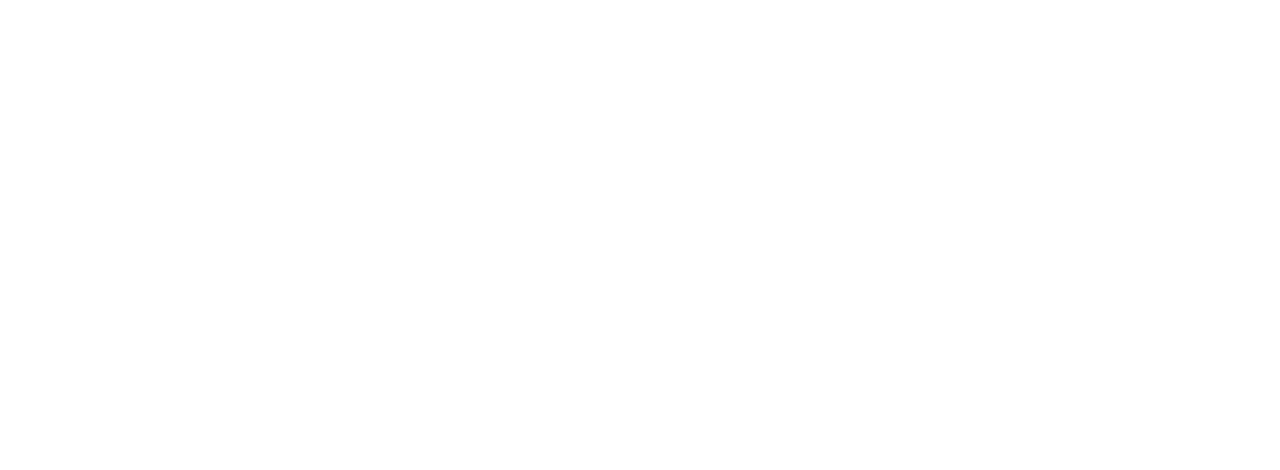
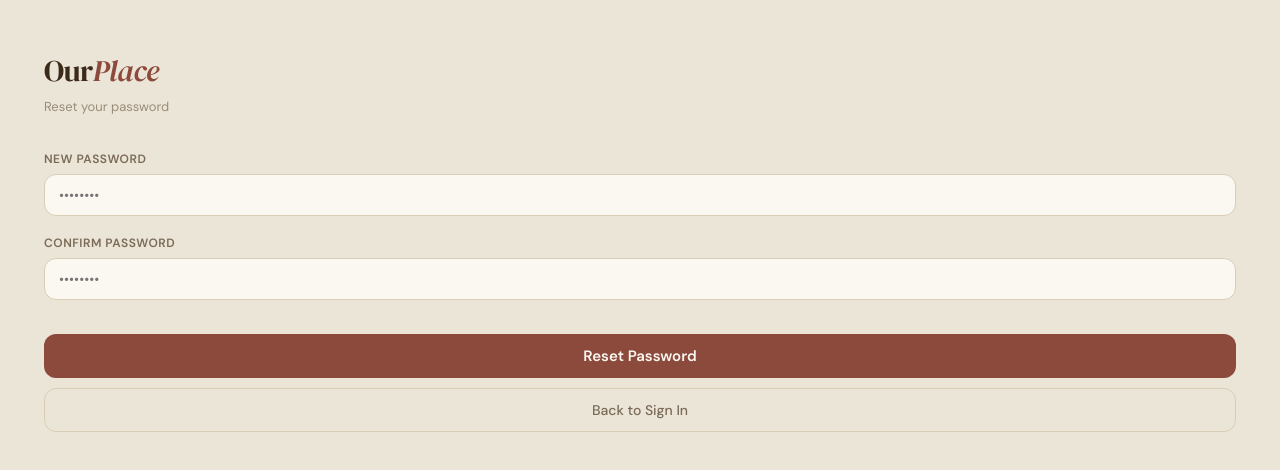
Before and after one commit to JoshuaLall/COP4331C-Group-8--MERN, a React (Vite) app in the folder frontend/: page /reset-password in a window 1280 px wide. Before the commit this address had no page. Shown: the part 160-630 px from the top of the page. Built offline with nearby package versions, Linux system fonts and the light colour scheme.

Commit message:
Add reset password page

```diff
--- a/frontend/src/App.tsx
+++ b/frontend/src/App.tsx
@@ -1,6 +1,5 @@
 import './CSS/App.css';
 import { BrowserRouter, Routes, Route } from 'react-router-dom';
-
 import Dashboard from './pages/Dashboard';
 import MyChores from './pages/MyChores';
 import LoginPage from './pages/LoginPage';
@@ -10,6 +9,7 @@
 import Recurring from './pages/Recurring';
 import Settings from './pages/Settings';
 import VerifyEmail from "./pages/VerifyEmail";
+import ResetPassword from "./pages/ResetPassword";
 
 function App() {
     return (
@@ -24,6 +24,7 @@
                 <Route path="/recurring" element={<Recurring />} />
                 <Route path="/settings" element={<Settings />} />
                 <Route path="/verify-email" element={<VerifyEmail />} />
+                <Route path="/reset-password" element={<ResetPassword />} />
             </Routes>
         </BrowserRouter>
     );
--- /dev/null
+++ b/frontend/src/pages/ResetPassword.tsx
@@ -0,0 +1,98 @@
+import { useState } from "react";
+import { useNavigate, useSearchParams } from "react-router-dom";
+import "../CSS/Login.css";
+
+export default function ResetPassword() {
+    const [searchParams] = useSearchParams();
+    const token = searchParams.get("token");
+    const navigate = useNavigate();
+
+    const [password, setPassword] = useState("");
+    const [confirm, setConfirm] = useState("");
+    const [loading, setLoading] = useState(false);
+    const [done, setDone] = useState(false);
+    const [error, setError] = useState("");
+
+    const handleReset = async () => {
+        setError("");
+
+        if (!password) return setError("Please enter a new password.");
+        if (password !== confirm) return setError("Passwords don't match.");
+        if (!token) return setError("Invalid or missing reset token.");
+
+        setLoading(true);
+        try {
+            const res = await fetch("http://localhost:5000/api/auth/reset-password", {
+                method: "POST",
+                headers: { "Content-Type": "application/json" },
+                body: JSON.stringify({ ResetToken: token, Password: password })
+            });
+            const data = await res.json();
+            if (data.error) {
+                setError(data.error);
+            } else {
+                setDone(true);
+            }
+        } catch (e) {
+            setError("Something went wrong. Is the backend running?");
+        }
+        setLoading(false);
+    };
+
+    return (
+        <div className="pg">
+            <div className="form-side">
+                <div className="brand">Our<em>Place</em></div>
+                <div className="sub">Reset your password</div>
+
+                {done ? (
+                    <>
+                        <div style={{ fontSize: "48px", textAlign: "center", margin: "20px 0" }}>✅</div>
+                        <div className="sub" style={{ textAlign: "center", marginBottom: "20px" }}>
+                            Password updated! You can now sign in.
+                        </div>
+                        <button className="btn-main" onClick={() => navigate("/")}>
+                            Back to Sign In
+                        </button>
+                    </>
+                ) : (
+                    <>
+                        <label className="lbl">New Password</label>
+                        <input
+                            className="inp"
+                            type="password"
+                            placeholder="••••••••"
+                            value={password}
+                            onChange={(e) => setPassword(e.target.value)}
+                            onKeyDown={(e) => e.key === "Enter" && handleReset()}
+                        />
+
+                        <label className="lbl">Confirm Password</label>
+                        <input
+                            className="inp"
+                            type="password"
+                            placeholder="••••••••"
+                            value={confirm}
+                            onChange={(e) => setConfirm(e.target.value)}
+                            onKeyDown={(e) => e.key === "Enter" && handleReset()}
+                        />
+
+                        {error && (
+                            <div style={{ color: "#c0392b", fontSize: "14px", marginTop: "8px" }}>
+                                {error}
+                            </div>
+                        )}
+
+                        <button className="btn-main" onClick={handleReset} disabled={loading} style={{ marginTop: "16px" }}>
+                            {loading ? "Resetting..." : "Reset Password"}
+                        </button>
+
+                        <button className="btn-sec" onClick={() => navigate("/")} style={{ marginTop: "10px" }}>
+                            Back to Sign In
+                        </button>
+                    </>
+                )}
+            </div>
+        </div>
+    );
+}
```
Also changed, not shown: 1 other file (tests, documents, lock files or other folders). Lines whose indentation alone changed are shown as unchanged.
